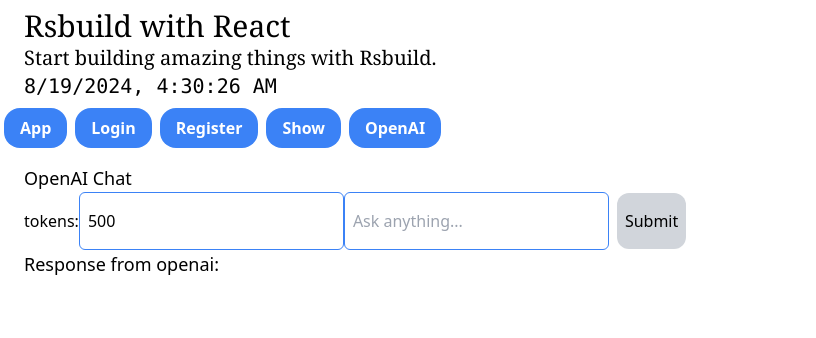
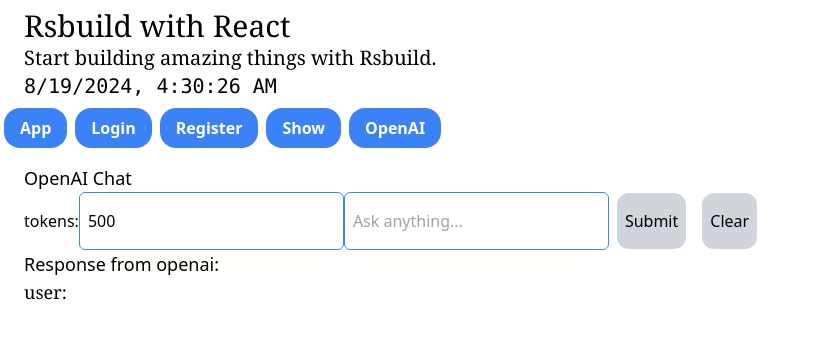
Before and after one commit to qtcyy/login-system2, a React app: page /main4 in a window 1280 px wide. Shown: the top 338 px of the page, without its empty margins (0-816 px from the left). Built offline with nearby package versions, Linux system fonts and the light colour scheme; no server answers; the HTML template or start-up script is replaced by a standard one.

Commit message:
second update

```diff
--- a/src/Page/main4/openai.tsx
+++ b/src/Page/main4/openai.tsx
@@ -1,6 +1,9 @@
 import axios from "axios";
 import { ChangeEvent, useEffect, useState } from "react";
-import ReactMarkdown from "react-markdown";
+import Markdown from "react-markdown";
+import remarkMath from "remark-math";
+import rehypeKatex from "rehype-katex";
+import "katex/dist/katex.css";
 
 const API = process.env.PUBLIC_OPENAI_API_KEY;
 
@@ -32,6 +35,7 @@
         }
       );
       console.log("post success");
+      setMessages([...updatedMessages, result.data.choices[0].message]);
       setResponse(result.data.choices[0].message.content);
     } catch (error) {
       console.error(error);
@@ -73,10 +77,29 @@
         >
           Submit
         </button>
+        <button
+          className="border-gray-400 bg-gray-300 hover:bg-gray-500 rounded-xl px-2 py-4 mx-2"
+          onClick={() => setMessages([])}
+        >
+          Clear
+        </button>
       </div>
       <div>
         <h3 className="font-sans text-lg">Response from openai:</h3>
-        <ReactMarkdown className="font-serif text-lg">{response}</ReactMarkdown>
+        <ul>
+          {messages.map((message, i) => (
+            <li key={i}>
+              <Markdown
+                key={i}
+                className="font-serif text-lg"
+                remarkPlugins={[remarkMath]}
+                rehypePlugins={[rehypeKatex]}
+              >
+                {message.role + ":   " + message.content}
+              </Markdown>
+            </li>
+          ))}
+        </ul>
       </div>
     </>
   );
```
Also changed, not shown: package.json (+9 -1 lines), 1 other file (tests, documents, lock files or other folders).
